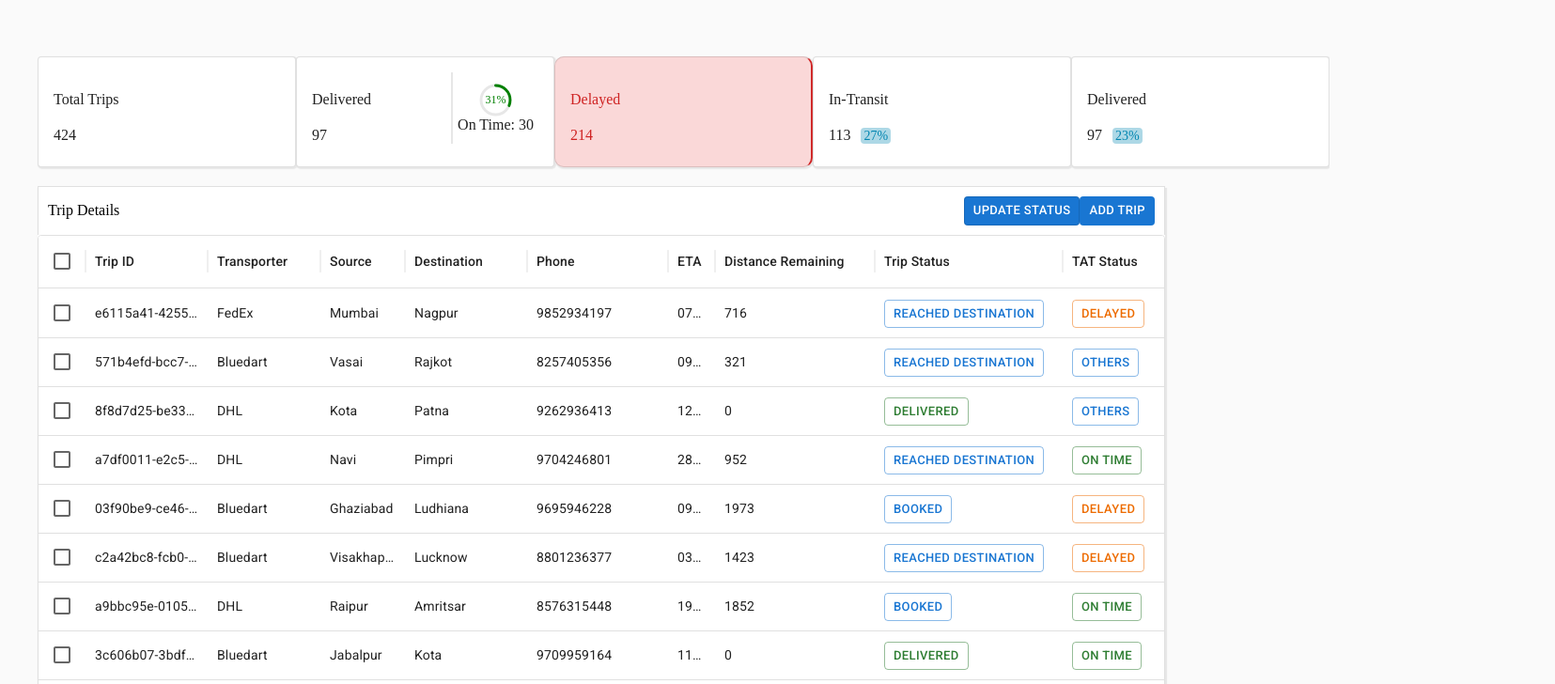
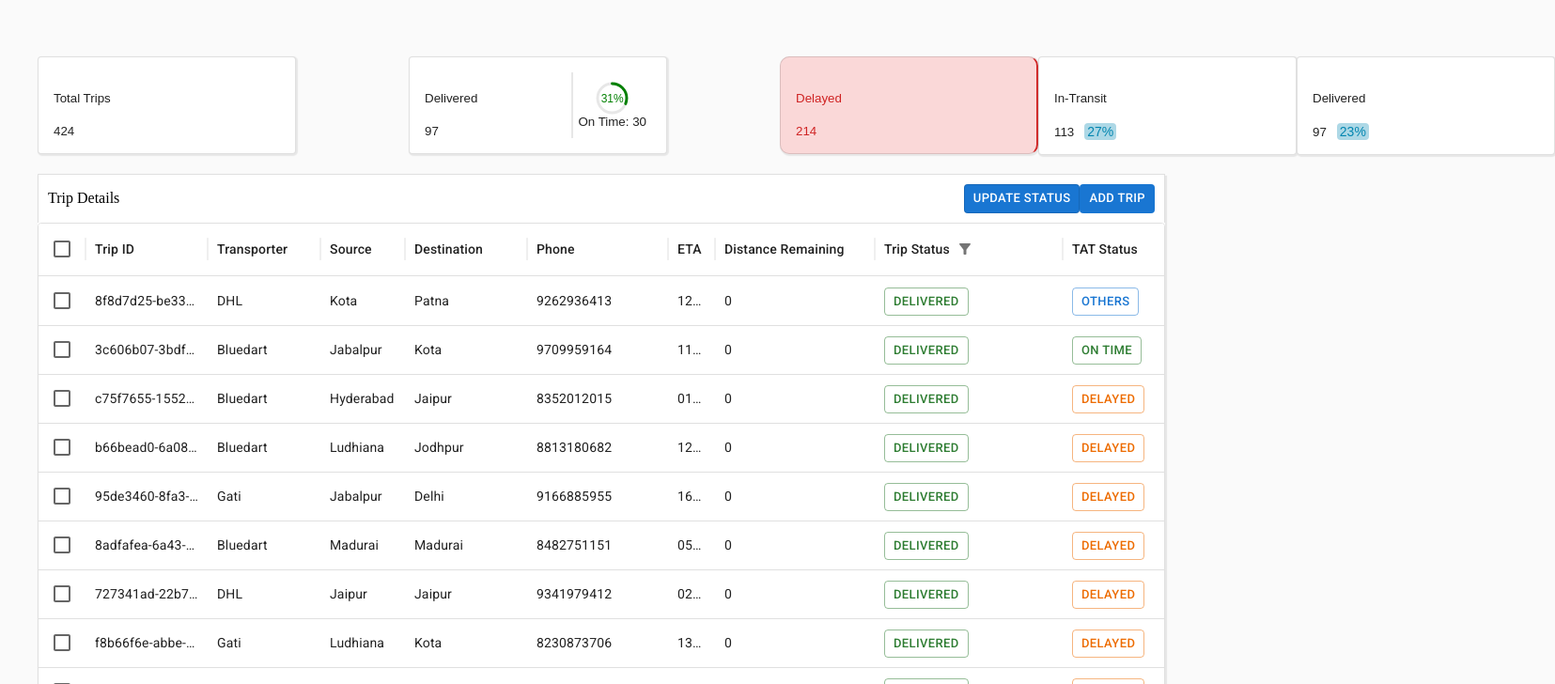
Before and after one commit to manisha1711/Manisha-assignment, a React (Vite) app: page / in a window 1280 px wide. Shown: the top 728 px of the page at 94% size, 1655 px wide, since content can reach past the window. Built offline with nearby package versions, Linux system fonts and the light colour scheme.

Commit message:
By default Delivered filter and filter on counter selection filter

```diff
--- a/src/App.jsx
+++ b/src/App.jsx
@@ -16,7 +16,16 @@ function App() {
 		"Ontime":0,
 		"Delayed":0,
 		"InTransit":0,
-  })
+	});
+	const [filterModel, setFilterModel] = useState({
+		items: [
+		{
+			field: 'currenStatus',
+			operator: 'contains',
+			value: 'Delivered',
+		},
+		],
+	});
 
 	useEffect(()=>{
 			let data = {};
@@ -28,6 +37,64 @@ function App() {
 			data.Delayed = tripData.filter((val) =>{ return calculateTATStatus(val)=="Delayed"}).length;
 			setCounters(data)
 	},[tripData])
+
+	useEffect(()=>{
+		if(selectedCounter=="InTransit"){
+			setFilterModel(
+				{
+					items: [
+					{
+						field: 'currenStatus',
+						operator: 'contains',
+						value: 'In Transit',
+					},
+					],
+				}
+			)
+		}else if(selectedCounter=="Delivered"){
+			setFilterModel(
+				{
+					items: [
+					{
+						field: 'currenStatus',
+						operator: 'contains',
+						value: 'Delivered',
+					},
+					],
+				}
+			)
+		}else if(selectedCounter=="Delayed"){
+			setFilterModel(
+				{
+					items: [
+					{
+						field: 'TATStatus',
+						operator: 'contains',
+						value: 'Delayed',
+					},
+					],
+				}
+			)
+		}
+		else if(selectedCounter=="Total"){
+			setFilterModel(
+				{
+					items: [
+						{
+							field: 'TATStatus',
+							operator: 'contains',
+							value: '',
+						},
+					],
+				}
+			)
+		}
+
+	},[selectedCounter])
+
+	useEffect(()=>{
+		console.log(filterModel)
+	},[filterModel])
 
 
 	const AddTrip = () =>{
@@ -41,7 +108,7 @@ function App() {
 			<Counters counters={counters} selectedCounter={selectedCounter} setSelectedCounter={setSelectedCounter}></Counters>
 			<div className='table-container'>
 				<TableHeader disableUpdate={disableUpdate} AddTrip={AddTrip} updateStatus={updateStatus}></TableHeader>
-			<DataTable data={tripData}></DataTable>
+				<DataTable data={tripData} filterModel={filterModel} setFilterModel={setFilterModel}></DataTable>
 			</div>
 		</>
 	)
--- a/src/Components/Counter/CounterCard.jsx
+++ b/src/Components/Counter/CounterCard.jsx
@@ -2,15 +2,17 @@
 import Box from '@mui/material/Box';
 import Card from '@mui/material/Card';
 import CardContent from '@mui/material/CardContent';
+import CardActionArea from '@mui/material/CardActionArea';
 import './CounterCard.css'
 
 
 export default function CounterCard(props) {
 
-    const {counterStatus,count,showPercentage,total,showOntimeSection,ontimeCount} = props
+    const {counterStatus,count,showPercentage,total,showOntimeSection,ontimeCount,setSelectedCounter,counterName} = props
     return (
-        <Box  sx={{ minWidth: 275 ,textAlign:"left"}}>
-            <Card className={counterStatus} variant="outlined">
+        <Box  sx={ontimeCount?{ minWidth: 275 ,textAlign:"left",flex:1,padding:"0 10%"}:{ minWidth: 275 ,textAlign:"left",flex:1}}>
+            <Card className={counterStatus} variant="outlined" >
+            <CardActionArea onClick={()=>setSelectedCounter(counterName)}>
                     <CardContent sx={{ display: "flex"}}>
                         <div style={{flex:1}}>
                             <div style={{padding:"20px 0"}}>{counterStatus}</div>
@@ -37,6 +39,7 @@ export default function CounterCard(props) {
                             </div>
                         }
                     </CardContent>
+                </CardActionArea>
             </Card>
         </Box>
     );
--- a/src/Components/Counter/Counters.jsx
+++ b/src/Components/Counter/Counters.jsx
@@ -5,12 +5,12 @@ function Counters(props){
     return (
         <>
             <div className="main-contaner">
-                <CounterCard counterStatus={"Total Trips"} count={counters.Total}></CounterCard>
-                <CounterCard counterStatus={"Delivered"} count={counters.Delivered} showOntimeSection={true} ontimeCount={counters.Ontime} total={counters.Total}></CounterCard>
+                <CounterCard counterStatus={"Total Trips"}  counterName={"Total"} setSelectedCounter={setSelectedCounter} count={counters.Total}></CounterCard>
+                <CounterCard counterStatus={"Delivered"} counterName={"Delivered"} setSelectedCounter={setSelectedCounter} count={counters.Delivered} showOntimeSection={true} ontimeCount={counters.Ontime} total={counters.Total}></CounterCard>
                 <div className="containers">
-                    <CounterCard counterStatus={"Delayed"}  count={counters.Delayed}></CounterCard>
-                    <CounterCard counterStatus={"In-Transit"} count={counters.InTransit} showPercentage={true} total={counters.Total}></CounterCard>
-                    <CounterCard counterStatus={"Delivered"} count={counters.Delivered} showPercentage={true} total={counters.Total}></CounterCard>
+                    <CounterCard counterStatus={"Delayed"} counterName={"Delayed"} setSelectedCounter={setSelectedCounter} count={counters.Delayed}></CounterCard>
+                    <CounterCard counterStatus={"In-Transit"} count={counters.InTransit} counterName={"InTransit"} setSelectedCounter={setSelectedCounter} showPercentage={true} total={counters.Total}></CounterCard>
+                    <CounterCard counterStatus={"Delivered"} count={counters.Delivered} counterName={"Delivered"}  setSelectedCounter={setSelectedCounter} showPercentage={true} total={counters.Total}></CounterCard>
                 </div>
 
             </div>
--- a/src/Components/DataTable/DataTable.jsx
+++ b/src/Components/DataTable/DataTable.jsx
@@ -5,7 +5,7 @@ import {formatDate,calculateTATStatus} from '../../Utils/utils';
 import './DataTable.css';
 
 function DataTable(props){
-	const {data} = props;
+	const {data,filterModel,setFilterModel} = props;
 	const statusColor = {
 		"Delayed":"warning",
 		"On time":"success",
@@ -98,10 +98,9 @@ function DataTable(props){
 				rows={data}
 				columns={columns}
 				initialState={{
-				pagination: {
-					paginationModel: { page: 0, pageSize: 10 },
-				}
-
+					pagination: {
+						paginationModel: { page: 0, pageSize: 10 },
+					}
 				}}
 				sx={{
 					"&.MuiDataGrid-root .MuiDataGrid-columnHeader:focus, &.MuiDataGrid-root .MuiDataGrid-cell:focus":{
@@ -113,7 +112,9 @@ function DataTable(props){
 					'.MuiDataGrid-sortIcon': {
 						opacity: 'inherit !important',
 					},
-				  }}
+				}}
+				filterModel={filterModel}
+        		onFilterModelChange={(newFilterModel) => setFilterModel(newFilterModel)}
 				pageSizeOptions={[5, 10]}
 				checkboxSelection
 				disableColumnResize
```
Lines whose indentation alone changed are shown as unchanged.
